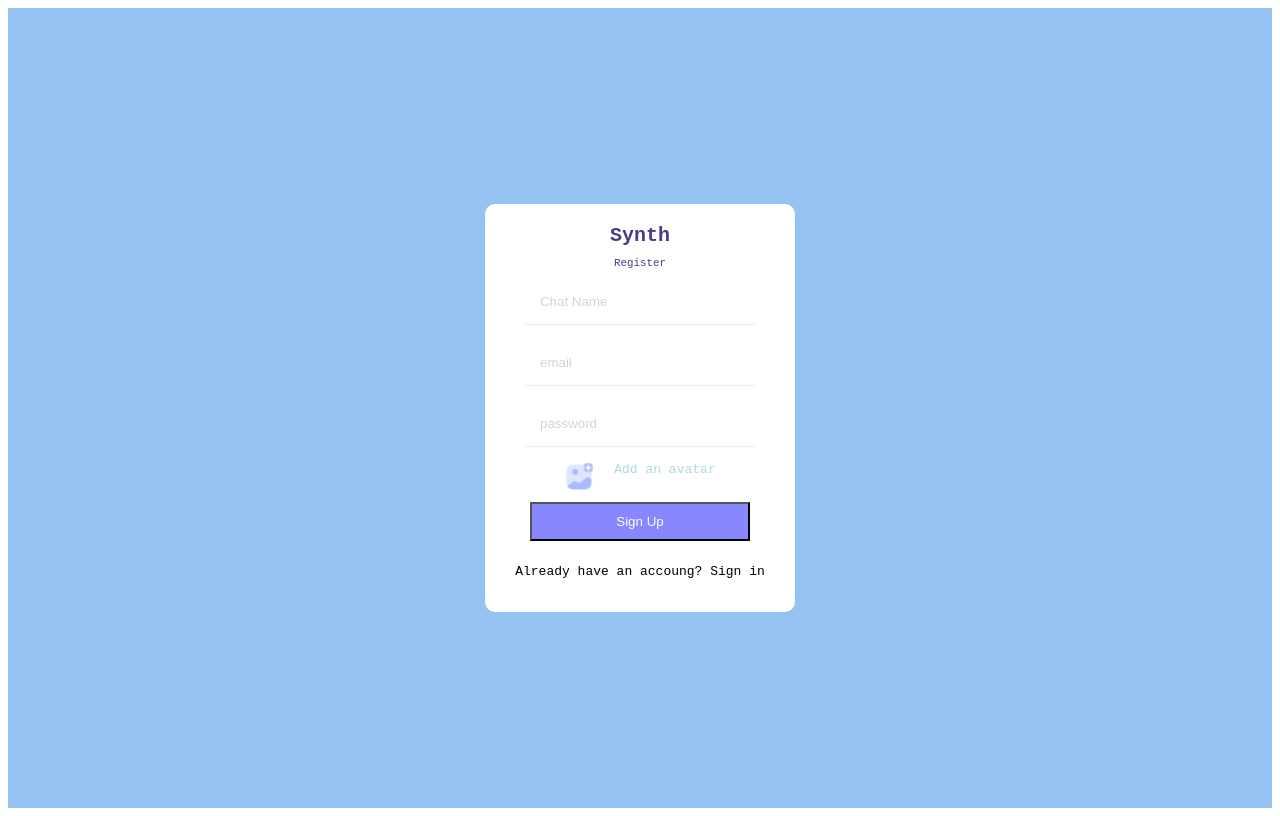
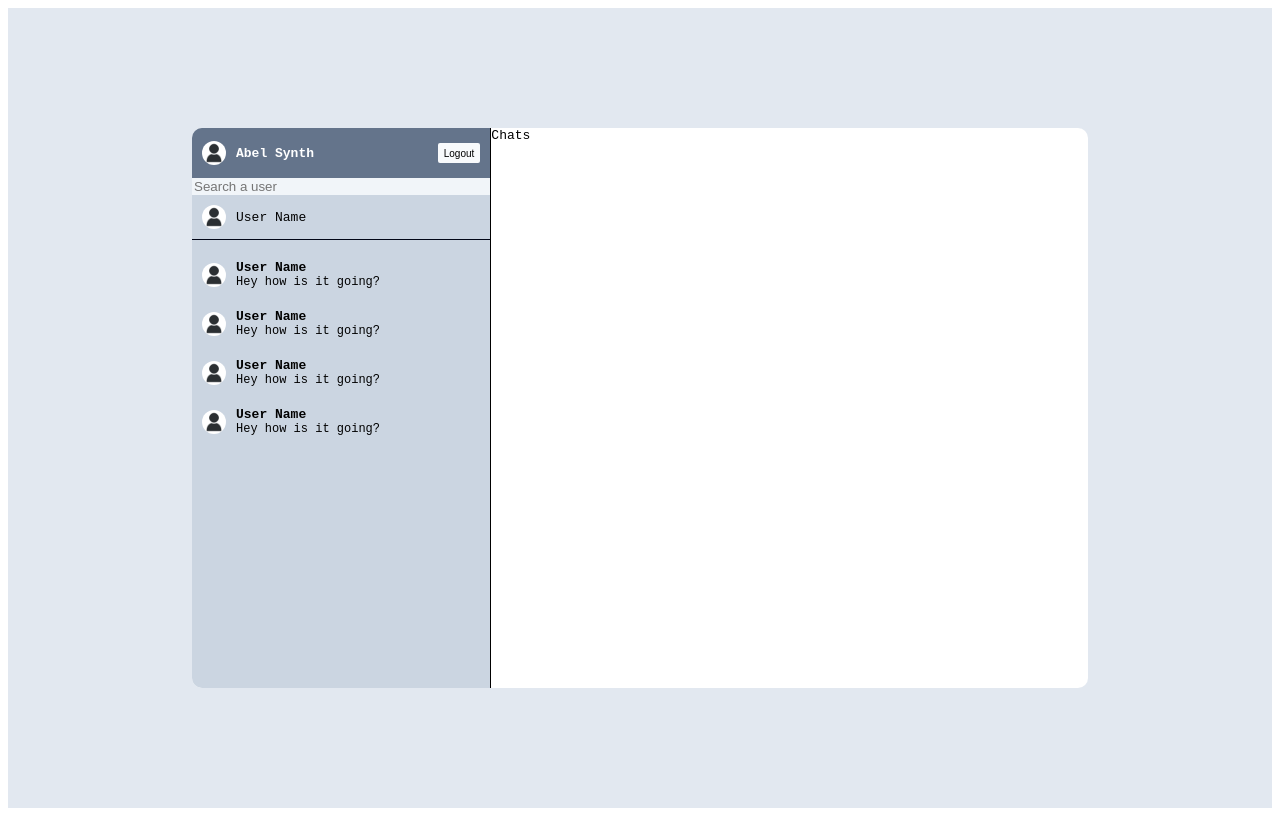
Before and after one commit to nathlemma/private-messaging-app, a React (Vite) app: page / in a window 1280 px wide. Built offline with nearby package versions, Linux system fonts and the light colour scheme.

Commit message:
side bar UI complete

```diff
--- a/src/App.jsx
+++ b/src/App.jsx
@@ -1,10 +1,12 @@
-
+import Home from "./Pages/Home"
 import Login from "./Pages/Login";
 import SignUp from "./Pages/SignUp";
 
+
 function App() {
 //  return (<Login/>);
-  return (<SignUp/>);
+  // return (<SignUp/>);
+  return <Home/>
 }
 
 export default App;
--- a/src/Pages/SignUp.jsx
+++ b/src/Pages/SignUp.jsx
@@ -1,4 +1,3 @@
-import React from "react";
 import "../styles.scss";
 import addImg from "../images/addAvatar.png";
 
--- a/src/Pages/home.jsx
+++ b/src/Pages/home.jsx
@@ -0,0 +1,16 @@
+import Chats from "../components/Chats"
+import Navbar from "../components/Navbar"
+import Sidebar from "../components/Sidebar"
+import "../styles.scss";
+
+const Home = ()=>{
+    return(
+        <div className="home">
+            <div className="h-container">
+                <Sidebar/>
+                <Chats/>
+            </div>
+        </div>
+    )
+}
+export default Home
--- a/src/components/Chats.jsx
+++ b/src/components/Chats.jsx
@@ -0,0 +1,7 @@
+import "../styles.scss";
+const Chats = ()=>{
+    return(
+        <div className="chats">Chats</div>
+    )
+}
+export default Chats
--- /dev/null
+++ b/src/components/Friend.jsx
@@ -0,0 +1,14 @@
+import default_pfp from "../images/default-pfp.jpg";
+const Friend = () => {
+  return (
+    <div className="friend">
+      <img src={default_pfp} />
+      <div className="f-message-disp">
+        <div className="f-username">User Name</div>
+        <div className="f-last-message">Hey how is it going?</div>
+      </div>
+    </div>
+  )
+}
+
+export default Friend;
--- /dev/null
+++ b/src/components/FriendIcon.jsx
@@ -0,0 +1,15 @@
+import "../styles.scss";
+import Friend from "./Friend";
+
+const FriendIcon = () => {
+  return (
+    <div className="friends-cont">
+      <Friend />
+      <Friend />
+      <Friend />
+      <Friend />
+    </div>
+  );
+};
+
+export default FriendIcon;
--- a/src/components/Navbar.jsx
+++ b/src/components/Navbar.jsx
@@ -0,0 +1,14 @@
+import "../styles.scss";
+import default_pfp from "../images/default-pfp.jpg"
+const Navbar = () => {
+  return (
+    <div className="navbar">
+      <div className="n-userdetail">
+        <img src={default_pfp} className="n-profile-pic"/>
+        <span className="n-username">Abel Synth</span>
+      </div>
+      <button>Logout</button>
+    </div>
+  )
+}
+export default Navbar;
--- /dev/null
+++ b/src/components/Search.jsx
@@ -0,0 +1,20 @@
+import "../styles.scss";
+import Friend from "./Friend";
+import default_pfp from "../images/default-pfp.jpg"
+const Search = () => {
+  return (
+    <div className="s-container">
+      <div className="search">
+        <form>
+          <input type="text" placeholder="Search a user" />
+        </form>
+      </div>
+      <div className="s-result" >
+        <img src={default_pfp}/>
+        <div className="s-username">User Name</div>
+      </div>
+    </div>
+  );
+};
+
+export default Search;
--- a/src/components/Sidebar.jsx
+++ b/src/components/Sidebar.jsx
@@ -0,0 +1,15 @@
+import "../styles.scss";
+import Navbar from "./Navbar";
+import Search from "./Search";
+import FriendIcon from "./FriendIcon";
+
+const Sidebar = ()=>{
+    return(
+        <div className="sidebar">
+            <Navbar/>
+            <Search/>
+            <FriendIcon/>
+        </div>
+    )
+}
+export default Sidebar
--- a/src/styles.scss
+++ b/src/styles.scss
@@ -1,3 +1,27 @@
+// :root{
+//   --c-50: #f0f9ff;
+//   --c-100: #e0f2fe;
+//   --c-200: #bae6fd;
+//   --c-300: #7dd3fc;
+//   --c-400: #38bdf8;
+//   --c-500: #0ea5e9;
+// }
+
+:root{
+  --c-50: #f8fafc;
+  --c-100: #f1f5f9;
+  --c-200: #e2e8f0;
+  --c-300: #cbd5e1;
+  --c-400: #94a3b8;
+  --c-500: #64748b;
+  --c-600: #475569;
+  --c-700: #334155;
+  --c-800: #1e293b;
+  --c-900: #0f172a;
+  --c-950: #020617;
+}
+
+
 .f-container {
   font-family: monospace;
   background-color: rgb(148, 195, 242);
@@ -73,3 +97,128 @@ label{
         text-align:right;
     }
 }
+
+.home{
+  font-family: monospace;
+  background-color: var(--c-200);
+  height: 100vh;
+  display: flex;
+  align-items: center;
+  justify-content: center;
+  .h-container{
+    height: 70vh;
+    width: 70vw;
+    border-radius: 10px;
+    background-color: white;
+    display: flex;
+    overflow: hidden;
+
+    .sidebar{
+      border-right: 1px rgb(0, 0, 0) solid;
+      flex: 1;
+      background-color: var(--c-300);
+      overflow: hidden;
+
+      .navbar{
+        display:flex;
+        background-color: var(--c-500);
+        height: 30px;
+        padding: 10px;
+        justify-content: space-between;
+
+        .n-userdetail{
+          margin-top: auto;
+          margin-bottom: auto;
+          display: flex;
+          gap: 10px;
+
+          .n-username{
+            margin: auto;
+            color: white;
+            font-weight: bold;
+          }
+          .n-profile-pic{
+            background-color: white;
+            height: 24px;
+            width: 24px;
+            border-radius: 50%;
+            object-fit: cover;
+          }
+        }
+
+        button{
+          margin-top: auto;
+          margin-bottom: auto;
+          background-color: var(--c-50);
+          border: none;
+          height: 20px;
+          border-radius: 2px;
+          font-size: 10px;
+        }
+      }
+
+      .s-container{
+        .search{
+          input{
+            width: 100%;
+            background-color: var(--c-100);
+            border: 0px;
+          }
+          input:focus {outline:none!important;}
+        }
+        .s-result{
+          display: flex;
+          border-bottom: 1px #020617 solid;
+          width: 100%;
+          img{
+            margin: 10px 10px 10px 10px;
+            background-color: white;
+            height: 24px;
+            width: 24px;
+            border-radius: 50%;
+            object-fit: cover;
+          }
+          .s-username{
+            margin-bottom: 10px;
+            margin-top: 10px;
+            align-self:center;
+          }
+        }
+      }
+
+
+      .friends-cont{
+        margin: 10px 0px 10px 0px;
+        display: flex;
+        flex-direction: column;
+        .friend{
+          margin: 10px;
+          display: flex;
+          gap: 10px;
+          img{
+            margin-top: auto;
+            margin-bottom: auto;
+            background-color: white;
+            height: 24px;
+            width: 24px;
+            border-radius: 50%;
+            object-fit: cover;
+          }
+          .f-message-disp{
+
+            .f-username{
+              font-weight: bold;
+            }
+            .f-last-message{
+              font-size: small;
+            }
+          }
+        }
+      }
+    }
+
+    .chats{
+      flex: 2;
+    }
+  }
+}
```
Also changed, not shown: src/images/default-pfp.jpg (added).
